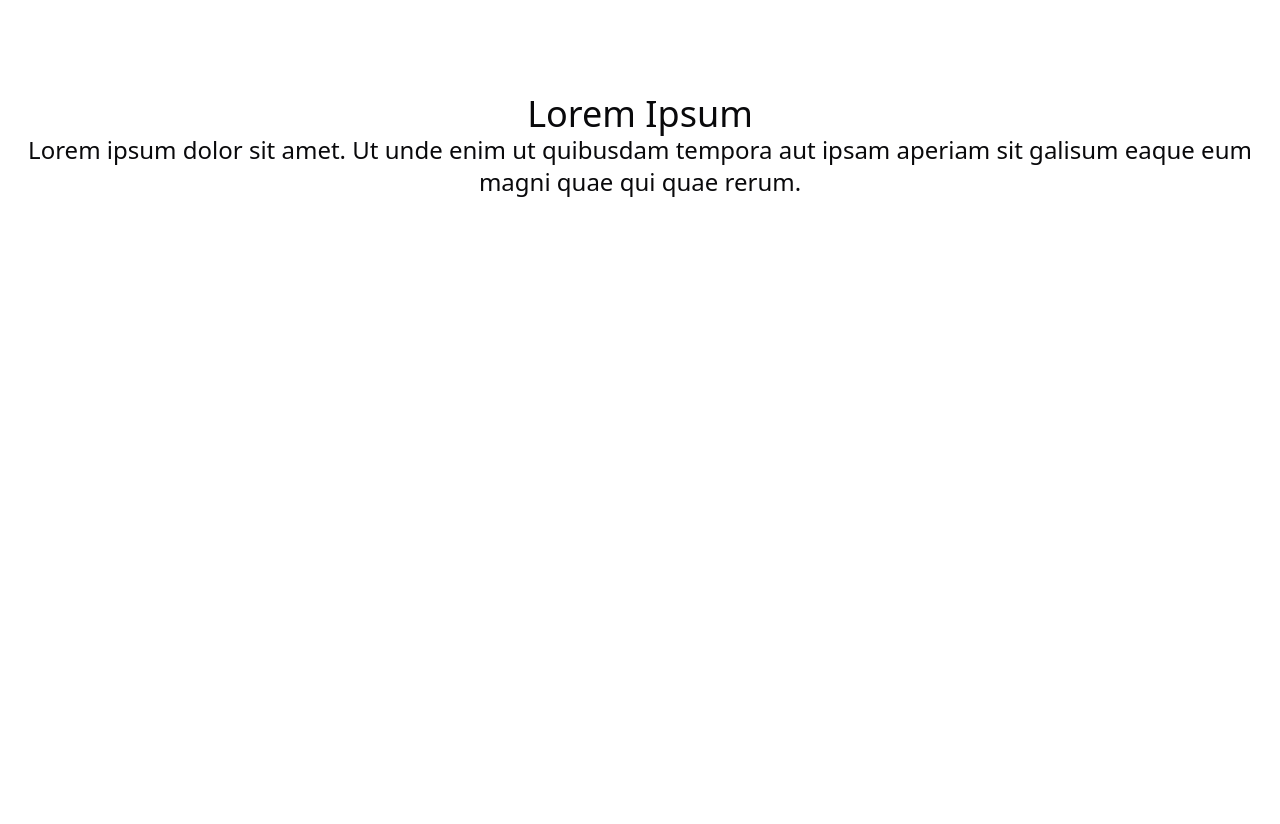
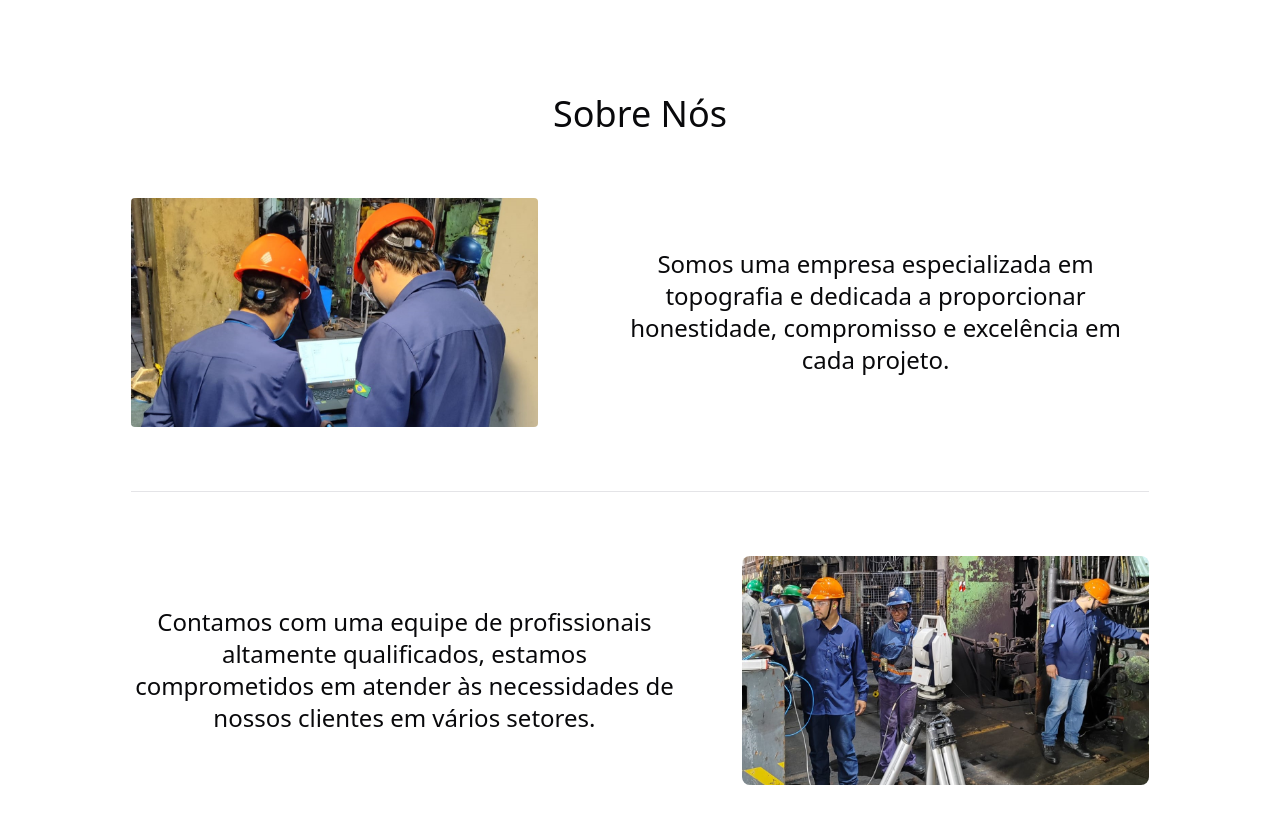
Before and after one commit to DennisBozzi/LandingPage, a React (Vite) app: page / in a window 1280 px wide. Shown: the part 850-1674 px from the top of the page. Built offline with nearby package versions, Linux system fonts and the light colour scheme.

Commit message:
Adicionando 'Sobre nós' em Home

```diff
--- a/src/components/menu-bar.jsx
+++ b/src/components/menu-bar.jsx
@@ -52,7 +52,7 @@ function MenuBar() {
       </div>
 
       {/* AfterScroll */}
-      <div className={"flex justify-center items-center m-auto fixed w-full top-0 sm:h-12 gap-8" + aparecer()} >
+      <div className={"flex justify-center items-center m-auto fixed w-full top-0 sm:h-12 gap-8 bg-white border-b-[1px] border-black" + aparecer()} >
         <img src={altimeclogo} width="24px" className='hidden sm:flex' />
         <MenuNavigation className={"hidden sm:flex"} />
       </div>
--- a/src/screens/home.jsx
+++ b/src/screens/home.jsx
@@ -1,6 +1,8 @@
 import logo from "@/assets/altimec3.png"
 import { isIos } from "@/utils/utils"
 import { Button } from "@/components/ui/button"
+import img1 from "@/assets/lucas/Lucas9.jpg"
+import img2 from "@/assets/lucas/Lucas4.jpg"
 
 export default function HomePage() {
 
@@ -10,18 +12,26 @@ export default function HomePage() {
     <>
       <section className={'bg-logo3 bg-cover bg-esmaecer bg-blend-lighten bg-no-repeat bg-center h-[800px] w-full flex flex-col justify-startgap-20' + bgFixed}>
         <div className="my-auto flex flex-col gap-32 items-center ">
-          <img src={logo} alt="Logo altimec" width="240px"/>
+          <img src={logo} alt="Logo altimec" width="240px" />
           <div className="flex flex-col items-center gap-4">
-            <h1 className="text-4xl text-center px-4">"Mapeando o futuro com precisão e confiança."</h1>
+            <h1 className="text-4xl text-center px-4">"Mapeando o futuro com precisão e confiança"</h1>
             <h2 className="text-2xl text-center">Seus projetos em boas mãos</h2>
             <Button variant='ghost' className='bg-black text-white mt-8 mb-48 rounded'>SOLICITE UM ORÇAMENTO GRATUITO</Button>
           </div>
         </div>
       </section>
 
-      <section className="text-center h-[800px] py-24">
-        <h1 className="text-4xl">Lorem Ipsum</h1>
-        <h3 className="text-2xl">Lorem ipsum dolor sit amet. Ut unde enim ut quibusdam tempora aut ipsam aperiam sit galisum eaque eum magni quae qui quae rerum.</h3>
+      <section className="text-center h-[800px] max-w-[1050px] py-24 flex flex-col gap-16 m-auto px-4">
+        <h1 className="text-4xl">Sobre Nós</h1>
+        <div className="flex items-center sm:gap-16 gap-8 sm:flex-row flex-col sm:p-0 px-4">
+          <img src={img1} className="md:w-2/5 w-full rounded"/>
+          <h3 className="text-2xl">Somos uma empresa especializada em topografia e dedicada a proporcionar honestidade, compromisso e excelência em cada projeto.</h3>
+        </div>
+        <hr/>
+        <div className="flex items-center sm:gap-16 gap-8 sm:flex-row flex-col-reverse sm:p-0 px-4">
+          <h3 className="text-2xl">Contamos com uma equipe de profissionais altamente qualificados, estamos comprometidos em atender às necessidades de nossos clientes em vários setores.</h3>
+          <img src={img2} className="md:w-2/5 w-full rounded-lg"/>
+        </div>
       </section>
 
     </>
```
Also changed, not shown: src/assets/lucas/Lucas4.jpg, src/assets/lucas/Lucas9.jpg.
